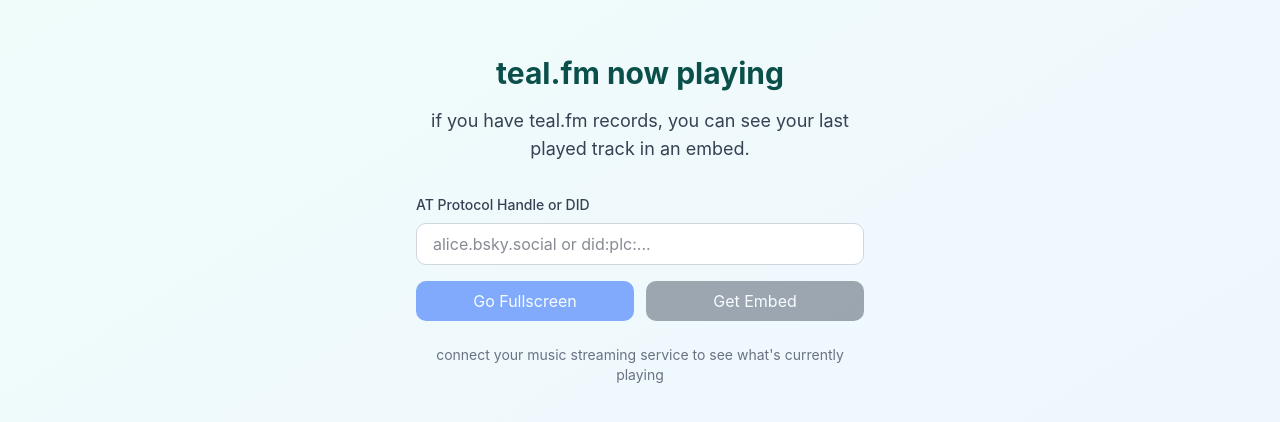
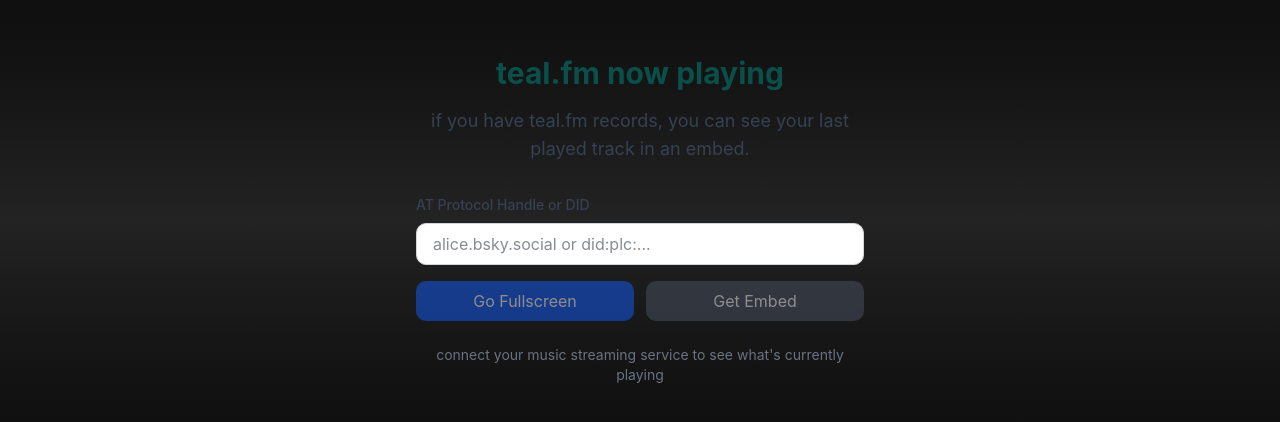
Before and after one commit to espeon/tealfm-last-played, a React (Vite) app: page / in a window 1280 px wide. Shown: the part 180-602 px from the top of the page. Built offline with nearby package versions, Linux system fonts and the light colour scheme; no server answers.

Commit message:
NO gradients

```diff
--- a/src/routes/index.tsx
+++ b/src/routes/index.tsx
@@ -97,7 +97,7 @@
   };
 
   return (
-    <div className="min-h-screen bg-gradient-to-br from-teal-50 to-blue-50 dark:from-gray-900 dark:to-gray-800 flex items-center justify-center p-8">
+    <div className="min-h-screen flex items-center justify-center p-8">
       <div className="max-w-md w-full">
         <div className="text-center mb-8">
           <h1 className="text-3xl font-bold text-teal-900 dark:text-teal-100 mb-4">
```
